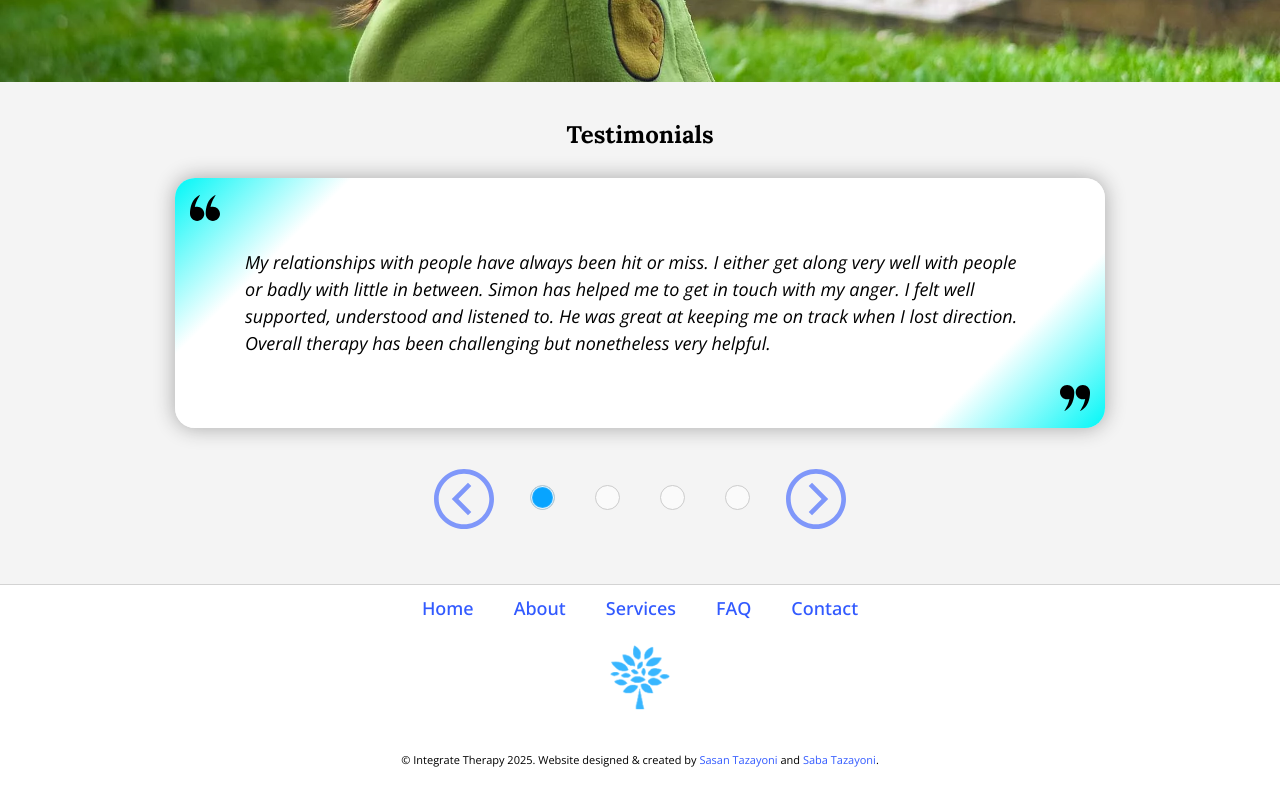
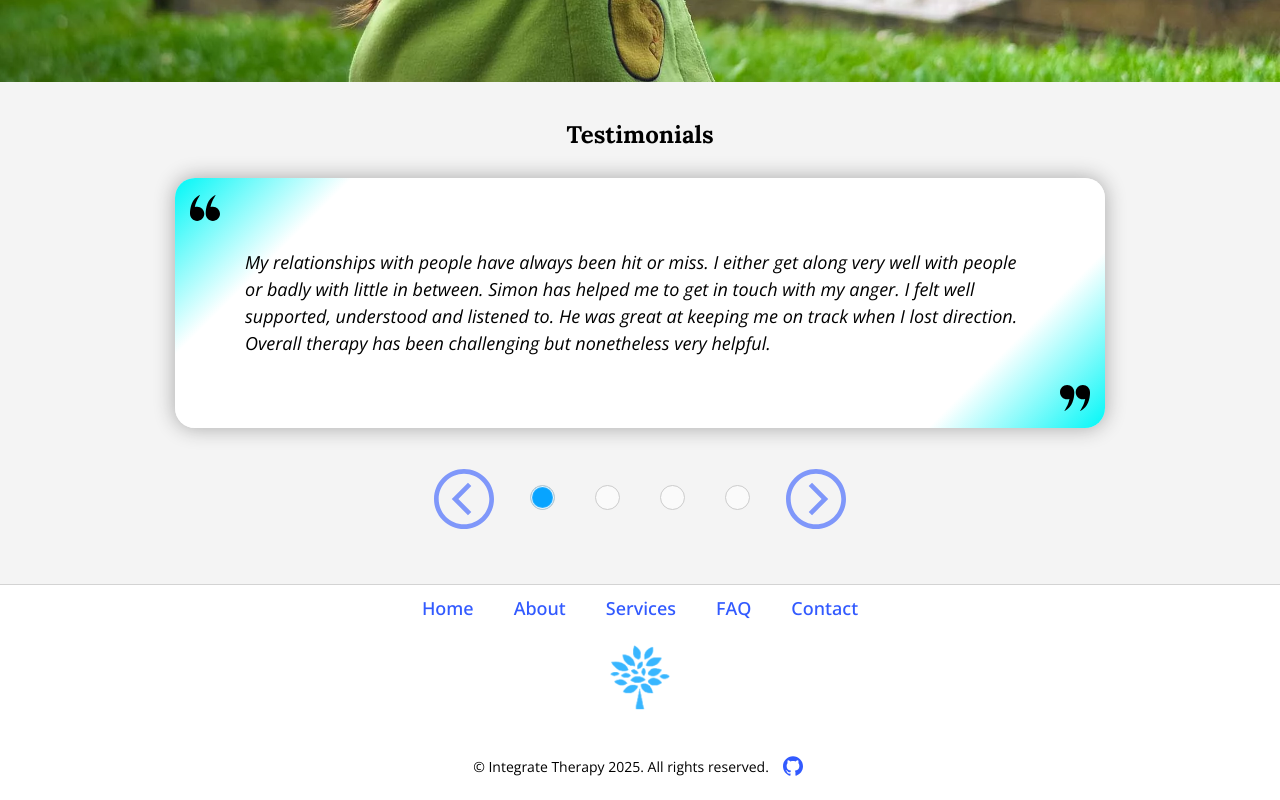
Before and after one commit to SasanTazayoni/integrate-therapy, a React (Vite) app: page / in a window 1280 px wide. Shown: the part 1758-2558 px from the top of the page. Built offline with nearby package versions, Linux system fonts and the light colour scheme.

Commit message:
Update footer credits and add GitHub icon with pulse animation

```diff
--- a/src/assets/css/styles.css
+++ b/src/assets/css/styles.css
@@ -1329,13 +1329,51 @@
 .footer__credits-block {
   align-items: center;
   display: flex;
-  flex-direction: column;
+  flex-direction: row;
+  justify-content: center;
+  align-content: center;
+  gap: 1rem;
   padding: 2rem;
+  width: 100%;
 }
 
 .footer__credits-block > p {
-  font-size: 1.1rem;
+  font-size: 1.4rem;
+  margin-bottom: 0;
   text-align: center;
+}
+
+@keyframes github-pulse {
+  0% {
+    box-shadow: 0 0 0 0 rgba(8, 164, 255, 0.6), 0 0 0 0 rgba(50, 90, 255, 0.4);
+  }
+  70% {
+    box-shadow: 0 0 0 8px rgba(8, 164, 255, 0), 0 0 0 16px rgba(50, 90, 255, 0);
+  }
+  100% {
+    box-shadow: 0 0 0 0 rgba(8, 164, 255, 0), 0 0 0 0 rgba(50, 90, 255, 0);
+  }
+}
+
+.footer__github-link {
+  border-radius: 50%;
+  display: inline-flex;
+  padding: 4px;
+}
+
+.footer__github-link:hover {
+  animation: github-pulse 0.6s ease-out forwards;
+}
+
+.footer__github-icon {
+  fill: var(--color-secondary);
+  height: 20px;
+  transition: fill 0.5s ease;
+  width: 20px;
+}
+
+.footer__github-link:hover .footer__github-icon {
+  fill: var(--color-link);
 }
 
 @media screen and (max-width: 360px) {
--- a/src/components/Footer.tsx
+++ b/src/components/Footer.tsx
@@ -30,24 +30,24 @@
 
       <div className="footer__credits-block">
         <p data-testid="footer-text">
-          &copy; Integrate Therapy 2025. Website designed & created by{" "}
-          <a
-            href="https://github.com/SasanTazayoni"
-            target="_blank"
-            rel="noopener noreferrer"
+          &copy; Integrate Therapy 2025. All rights reserved.
+        </p>
+        <a
+          href="https://github.com/SasanTazayoni/integrate-therapy"
+          target="_blank"
+          rel="noopener noreferrer"
+          aria-label="View source on GitHub"
+          className="footer__github-link"
+        >
+          <svg
+            className="footer__github-icon"
+            xmlns="http://www.w3.org/2000/svg"
+            viewBox="0 0 24 24"
+            aria-hidden="true"
           >
-            Sasan Tazayoni
-          </a>{" "}
-          and{" "}
-          <a
-            href="https://github.com/stazay"
-            target="_blank"
-            rel="noopener noreferrer"
-          >
-            Saba Tazayoni
-          </a>
-          .
-        </p>
+            <path d="M12 .297c-6.63 0-12 5.373-12 12 0 5.303 3.438 9.8 8.205 11.385.6.113.82-.258.82-.577 0-.285-.01-1.04-.015-2.04-3.338.724-4.042-1.61-4.042-1.61C4.422 18.07 3.633 17.7 3.633 17.7c-1.087-.744.084-.729.084-.729 1.205.084 1.838 1.236 1.838 1.236 1.07 1.835 2.809 1.305 3.495.998.108-.776.417-1.305.76-1.605-2.665-.3-5.466-1.332-5.466-5.93 0-1.31.465-2.38 1.235-3.22-.135-.303-.54-1.523.105-3.176 0 0 1.005-.322 3.3 1.23.96-.267 1.98-.399 3-.405 1.02.006 2.04.138 3 .405 2.28-1.552 3.285-1.23 3.285-1.23.645 1.653.24 2.873.12 3.176.765.84 1.23 1.91 1.23 3.22 0 4.61-2.805 5.625-5.475 5.92.42.36.81 1.096.81 2.22 0 1.606-.015 2.896-.015 3.286 0 .315.21.69.825.57C20.565 22.092 24 17.592 24 12.297c0-6.627-5.373-12-12-12" />
+          </svg>
+        </a>
       </div>
     </footer>
   );
```
Also changed, not shown: 1 other file (tests, documents, lock files or other folders).
